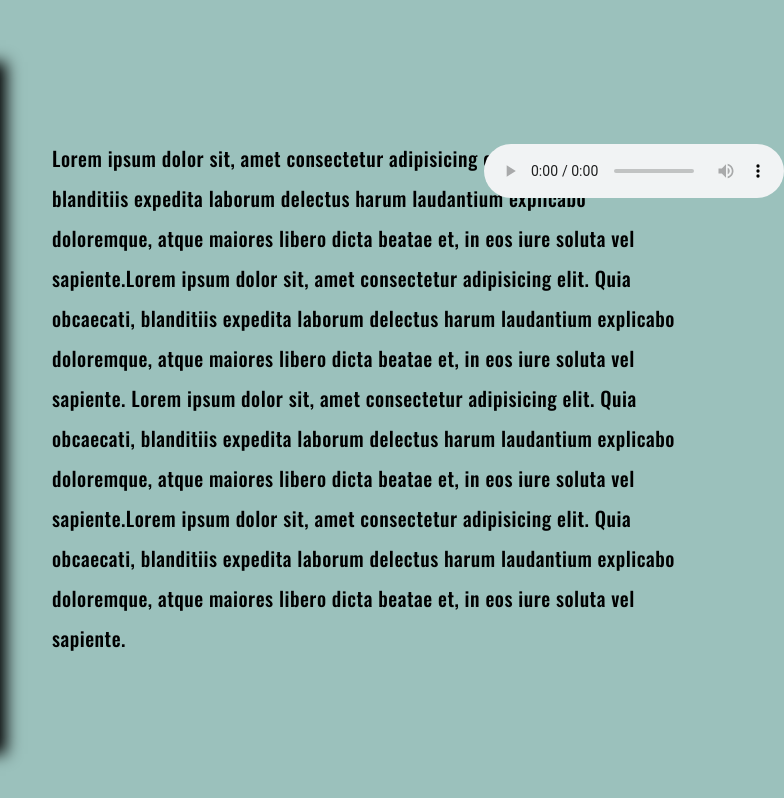
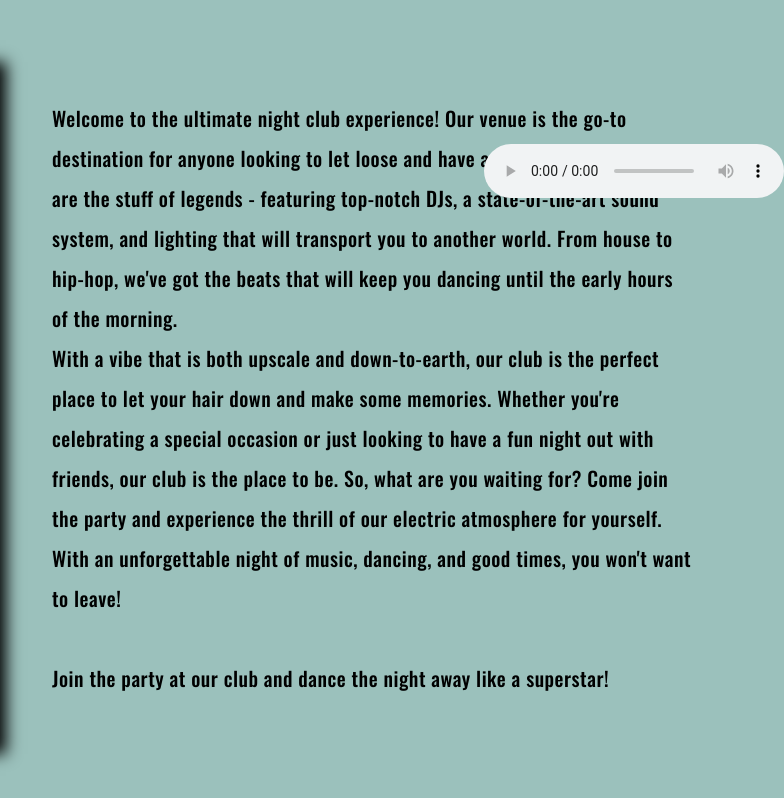
Before and after one commit to SaerElMasri/discoWebsite, a plain HTML site: page index.html in a window 1280 px wide. Shown: the part 587-1385 px from the top of the page, 496-1280 px from the left. Drawn offline with nearby package versions, Linux system fonts and the light colour scheme.

Commit message:
P tag fixed with more text

```diff
--- a/index.html
+++ b/index.html
@@ -31,16 +31,17 @@
             <div class="div-text">
                 <div class="div-info">
                     <p>
-                        Lorem ipsum dolor sit, amet consectetur adipisicing elit. Quia obcaecati, blanditiis
-                        expedita laborum delectus harum laudantium explicabo doloremque, atque maiores libero
-                        dicta beatae et, in eos iure soluta vel sapiente.Lorem ipsum dolor sit, amet consectetur
-                        adipisicing elit. Quia obcaecati, blanditiis expedita laborum delectus harum laudantium
-                        explicabo doloremque, atque maiores libero dicta beatae et, in eos iure soluta vel sapiente.
-                        Lorem ipsum dolor sit, amet consectetur adipisicing elit. Quia obcaecati, blanditiis
-                        expedita laborum delectus harum laudantium explicabo doloremque, atque maiores libero
-                        dicta beatae et, in eos iure soluta vel sapiente.Lorem ipsum dolor sit, amet consectetur
-                        adipisicing elit. Quia obcaecati, blanditiis expedita laborum delectus harum laudantium
-                        explicabo doloremque, atque maiores libero dicta beatae et, in eos iure soluta vel sapiente.
+                        Welcome to the ultimate night club experience! Our venue is the go-to destination for anyone looking to let loose and have a good time.
+                        Our parties are the stuff of legends - featuring top-notch DJs, a state-of-the-art sound system, and lighting that will transport you
+                        to another world. From house to hip-hop, we've got the beats that will keep you dancing until the early hours of the morning.
+                        <br>
+                        With a vibe that is both upscale and down-to-earth, our club is the perfect place to let your hair down and make some memories.
+                        Whether you're celebrating a special occasion or just looking to have a fun night out with friends, our club is the place to be.
+                        So, what are you waiting for? Come join the party and experience the thrill of our electric atmosphere for yourself. With an unforgettable
+                        night of music, dancing, and good times, you won't want to leave!
+                        <br>
+                        <br>
+                        Join the party at our club and dance the night away like a superstar!
                     </p>
                 </div>
 
```
